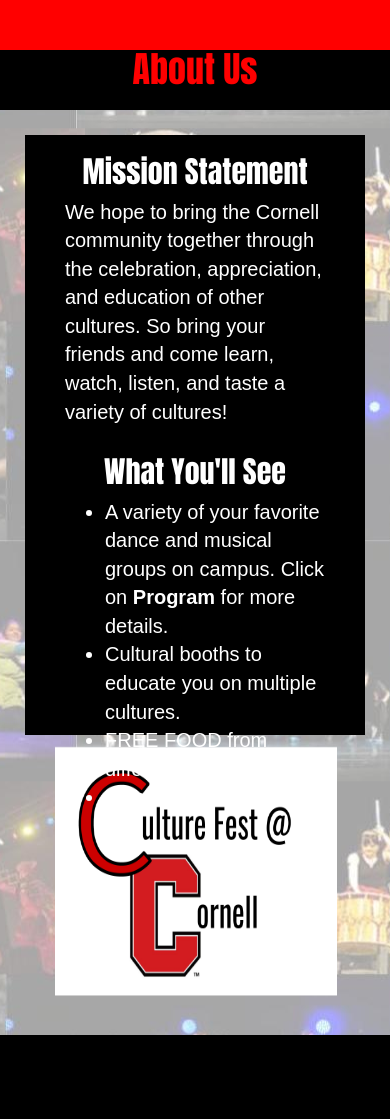
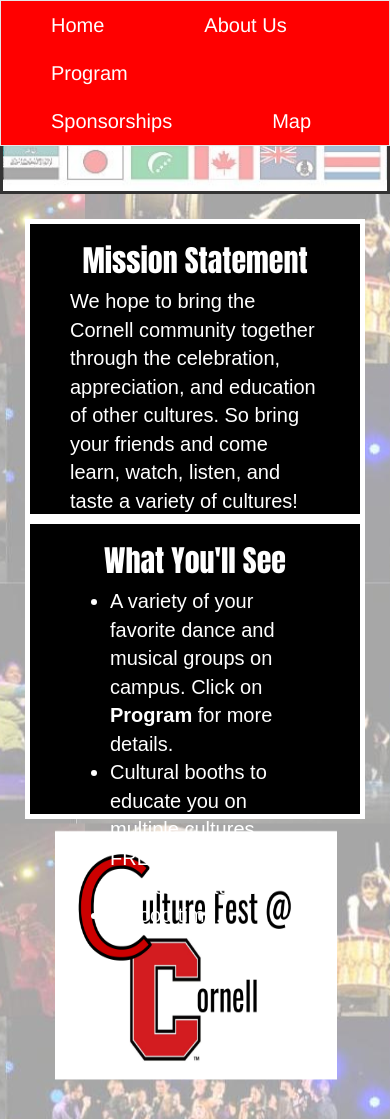
Before and after one commit to jjc387/culturefest, a PHP site: page /aboutus.html in a window 390 px wide. Before the commit the page ends 1035 px from the top, so only its background shows below. Run offline with PHP 8.4, Linux system fonts and the light colour scheme.

Commit message:
responsiveness

```diff
--- a/aboutus.html
+++ b/aboutus.html
@@ -12,31 +12,32 @@
 </head>
 <body>
 
-    <div class="jumbotron text-center">
-          <h1>About Us</h1>
-    <nav class="navbar sticky-top navbar-light bg-faded">
-      <div class="collapse navbar-collapse" id="navbarNav">
-        <ul class="navbar-nav">
-          <li class="nav-item">
-            <a class="nav-link" href="home.html">Home</a>
+    <div class="container" id="navcontainer">
+      <nav class="navbar navbar-default">
+      <ul class="nav navbar-nav">
+        <li>
+            <a href="home.html">Home</a>
           </li>
-          <li class="nav-item">
-            <a class="nav-link" href="aboutus.html">About Us</a>
+          <li>
+            <a href="aboutus.html">About Us</a>
           </li>
-          <li class="nav-item">
-            <a class="nav-link" href="program.html">Program</a>
+          <li>
+            <a href="program.html">Program</a>
           </li>
-          <li class="nav-item">
-            <a class="nav-link" href="sponsorships.html">Sponsorships</a>
+          <li>
+            <a href="sponsorships.html">Sponsorships</a>
           </li>
-          <li class="nav-item">
-            <a class="nav-link" href="map.html">Map</a>
+          <li>
+            <a href="map.html">Map</a>
           </li>
-        </ul>
+      </ul>
+      </nav>
+    </div>
+    <div class="jumbotron">
+      <div class="container pushDown">
+        <h1>About Us</h1>
       </div>
-    </nav>
     </div>
-
 <!-- Main content -->
 
 
--- a/css/aboutus.css
+++ b/css/aboutus.css
@@ -1,6 +1,6 @@
 h1{
     text-align: center;
-    color: red !important;
+    color: black !important;
 }
 
 h3{
@@ -17,6 +17,9 @@
     color: white;
     height: 300px;
     font-family: fantasy;
+    border-style: solid;
+    border-color: white;
+    border-width: 5px;
 }
 
 #about{
--- a/css/home.css
+++ b/css/home.css
@@ -1,7 +1,8 @@
 h1{
     text-align: center;
-    color: red !important;
-    font-family: impact;
+    color: black;
+    font-family: impact, 'Helvetica Neue', Arial, sans-serif;
+
 }
 
 h3{
@@ -24,6 +25,11 @@
     width: 100%;
     height: 800px;
 
+}
+
+#navcontainer{
+    padding-left: 0px;
+    height: auto;
 }
 body{
     background-image: url("../img/Collage.jpg");
@@ -50,29 +56,39 @@
     float: left;
 }
 
-li a{
-    display: block;
-    color: white;
+li a {
+    display: block !important;
+    color: white !important;
     text-align: center;
-    padding: 14px 50px;
-    text-decoration: none;
+    padding: 14px 50px !important;
+    text-decoration: none !important;
     font-size: 20px;
 }
 
 /* Change the link color to #111 (black) on hover */
 li a:hover {
-    background-color: #C50000;
+    background-color: #C50000 !important;
     text-decoration: none;
     color: white;
 }
 
 .jumbotron{
     margin-bottom: 0px;
-    padding-bottom: 10px;
-    background: black;
+    background: url("../img/coverphoto.png");
+    border-style: solid;
+    border-width: 3px;
 
 }
+.pushDown{
+    height: auto;
+    padding-top: 5%;
+    padding-bottom: 5%
+}
 
+#title{
+    color: red;
+    text-align: center;
+}
 
 .navbar{
     background: red;
@@ -85,6 +101,7 @@
     padding: 0;
     display: flex;
     justify-content: space-around;
+
 }
 
 address{
```
Also changed, not shown: home.html (+20 -17 lines), map.html (+19 -17 lines), program.html (+19 -17 lines), sponsorships.html (+19 -17 lines), img/coverphoto.png.
